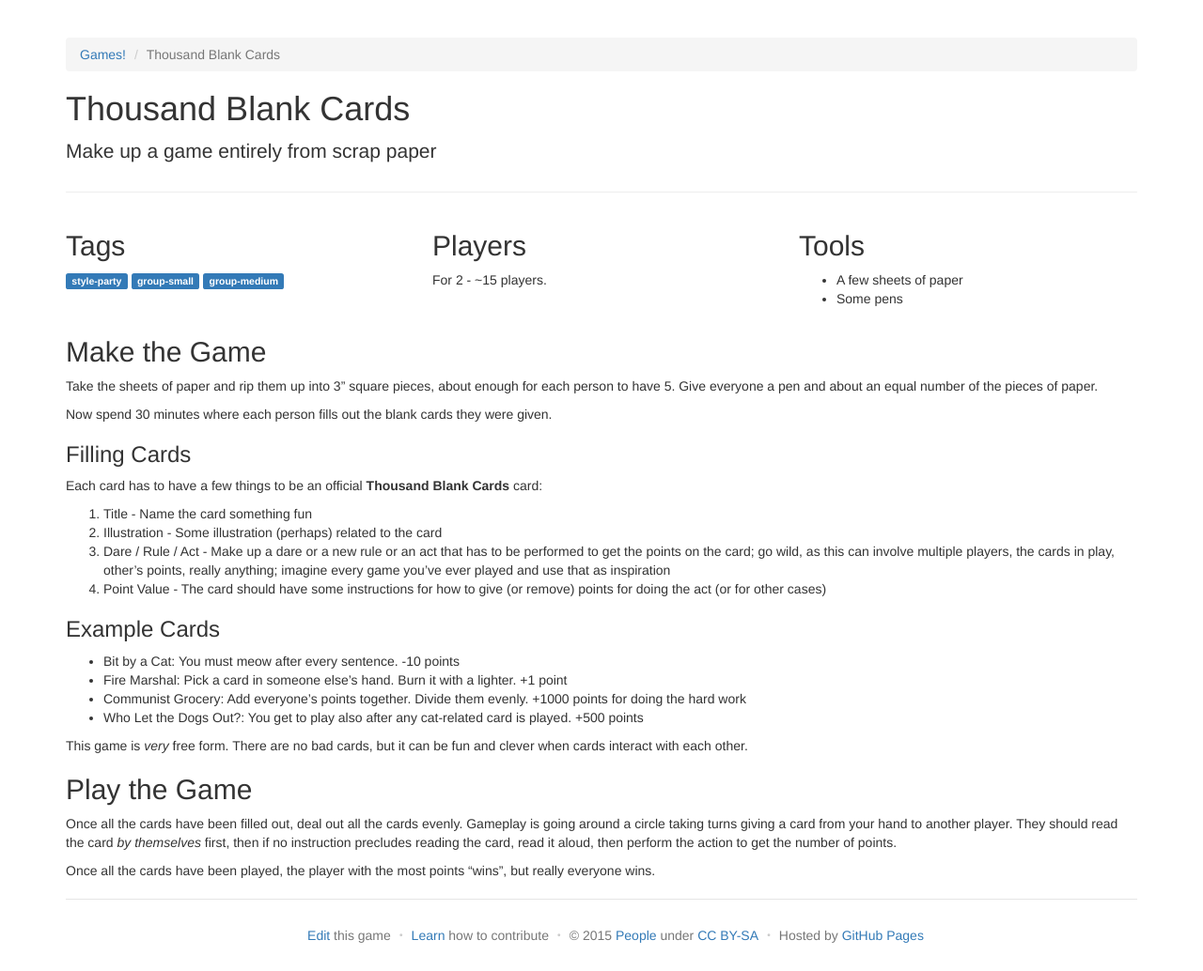
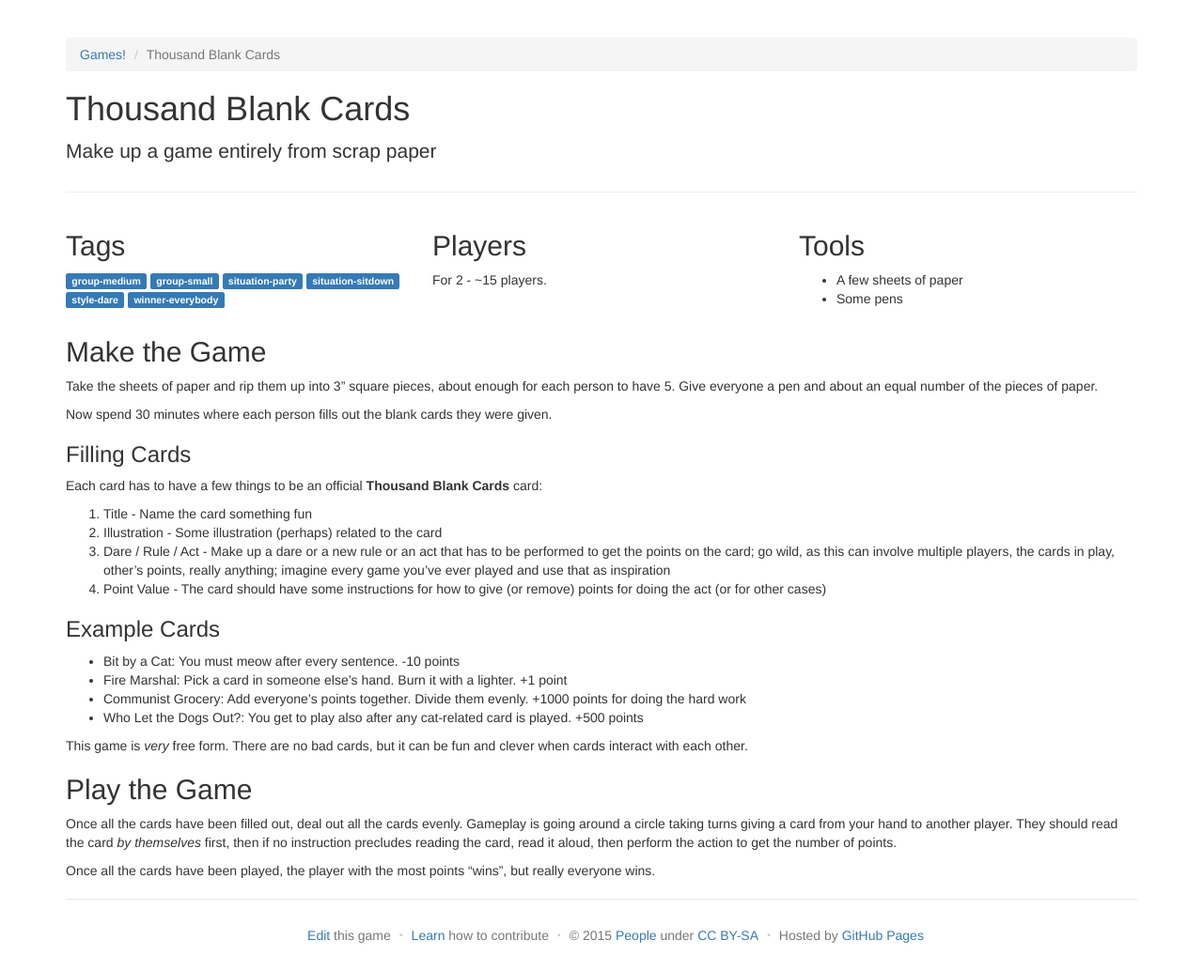
Before and after one commit to davidselassie/games, a Jekyll site: the page built from _games/thousandblankcards.md, in a window 1280 px wide. Shown: the whole page at 94% size. Built offline with Jekyll 4.4.1, drawn with Linux system fonts in a browser that asks for light colours.

Commit message:
Update thousandblankcards.md

```diff
--- a/_games/thousandblankcards.md
+++ b/_games/thousandblankcards.md
@@ -1,9 +1,12 @@
 ---
 title: Thousand Blank Cards
 tags:
-  - style-party
+  - group-medium
   - group-small
-  - group-medium
+  - situation-party
+  - situation-sitdown
+  - style-dare
+  - winner-everybody
 
 oneliner: Make up a game entirely from scrap paper
 players: 2 - ~15
```
